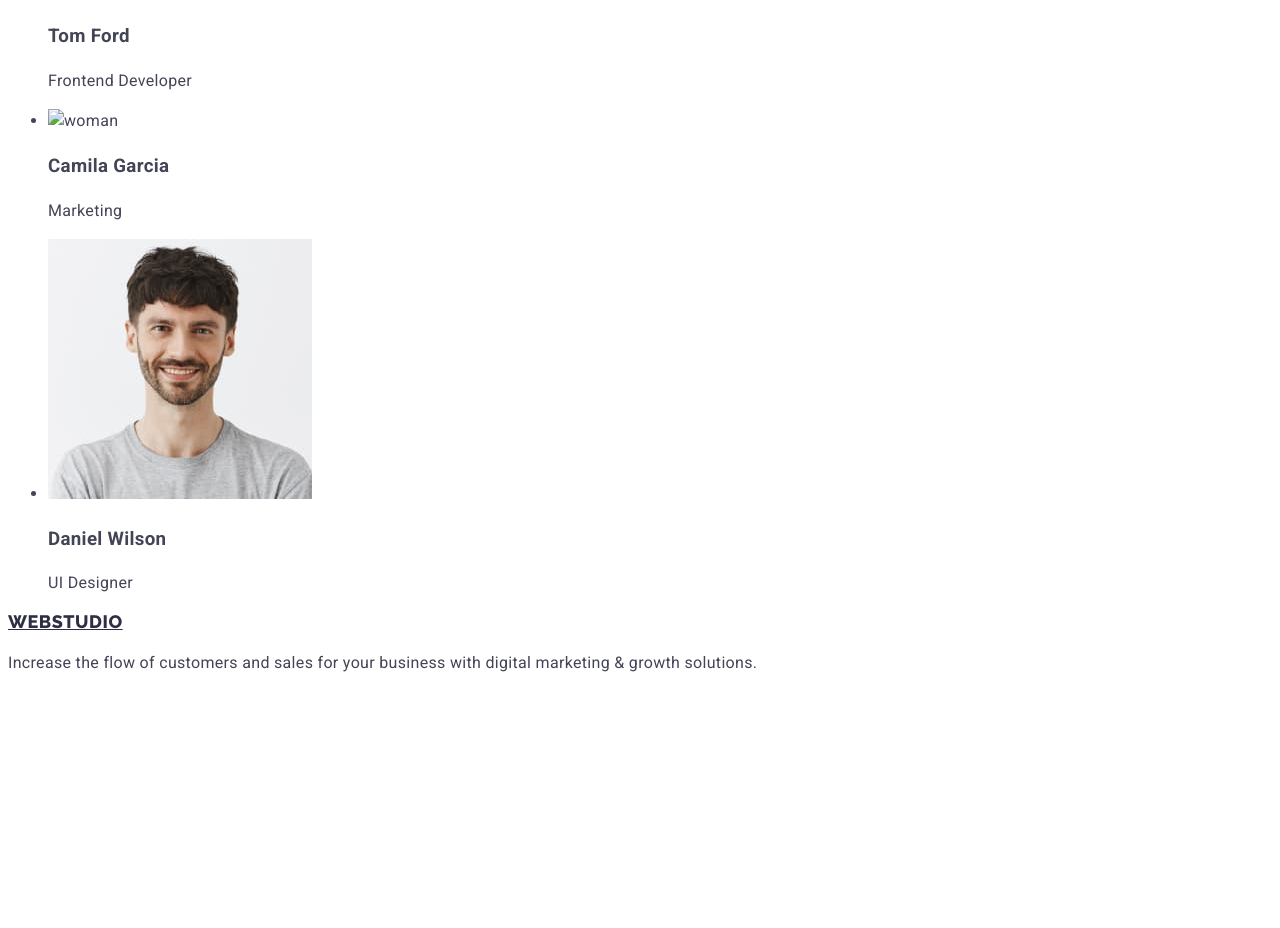
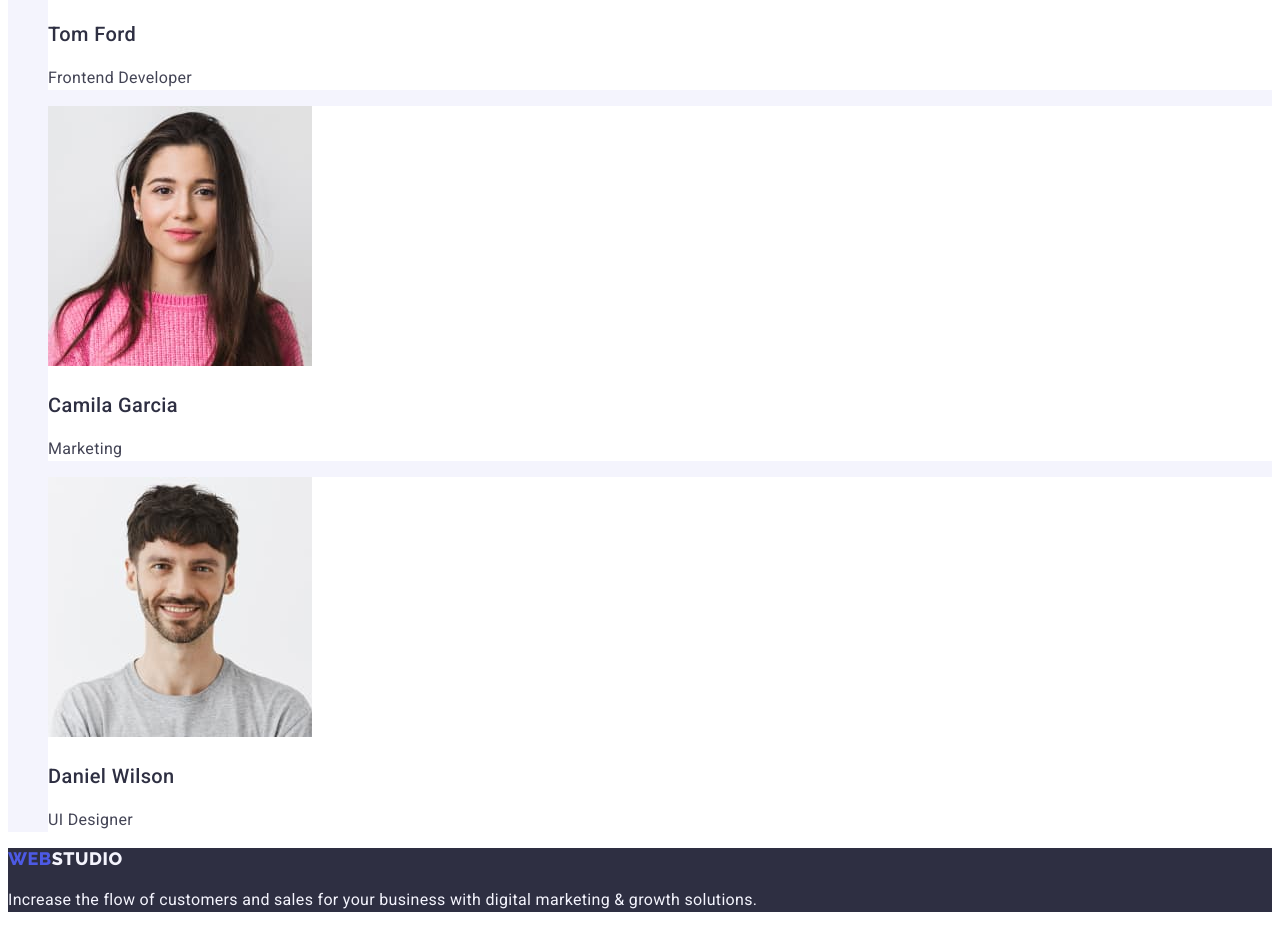
Before and after one commit to zay4onok/goit-markup-hw-02, a plain HTML site: page index.html in a window 1280 px wide. Shown: the part 2475-3403 px from the top of the page. Before the commit the page ends 3166 px from the top, so only its background shows below. Drawn offline with Linux system fonts and the light colour scheme.

Commit message:
add team & footer css

```diff
--- a/css/styles.css
+++ b/css/styles.css
@@ -143,3 +143,33 @@ a {
   text-transform: capitalize;
   color: var(--gray);
 }
+
+/* team */
+
+.team {
+  background-color: var(--cloud);
+}
+
+.team__member {
+  background-color: var(--white);
+}
+
+.team__title {
+  font-weight: 500;
+  font-size: 20px;
+  line-height: 1.2;
+  letter-spacing: 0.02em;
+  color: var(--gray);
+}
+
+.footer {
+  background-color: var(--gray);
+}
+
+.footer .logo {
+  color: #f4f4fd;
+}
+
+.footer__text {
+  color: #f4f4fd;
+}
--- a/index.html
+++ b/index.html
@@ -112,7 +112,7 @@
       </section>
       <section class="team">
         <h2 class="title">Our Team</h2>
-        <ul class="team__list">
+        <ul class="team__list list">
           <li class="team__member">
             <img
               class="team__img"
@@ -136,7 +136,7 @@
           <li class="team__member">
             <img
               class="team__img"
-              src="./images/team-3jpg"
+              src="./images/team-3.jpg"
               alt="woman"
               width="264"
             />
@@ -157,7 +157,9 @@
       </section>
     </main>
     <footer class="footer">
-      <a class="logo" href="./index.html">webstudio</a>
+      <a class="logo link" href="./index.html"
+        ><span class="logo__span">web</span>studio</a
+      >
       <p class="footer__text">
         Increase the flow of customers and sales for your business with digital
         marketing & growth solutions.
```
